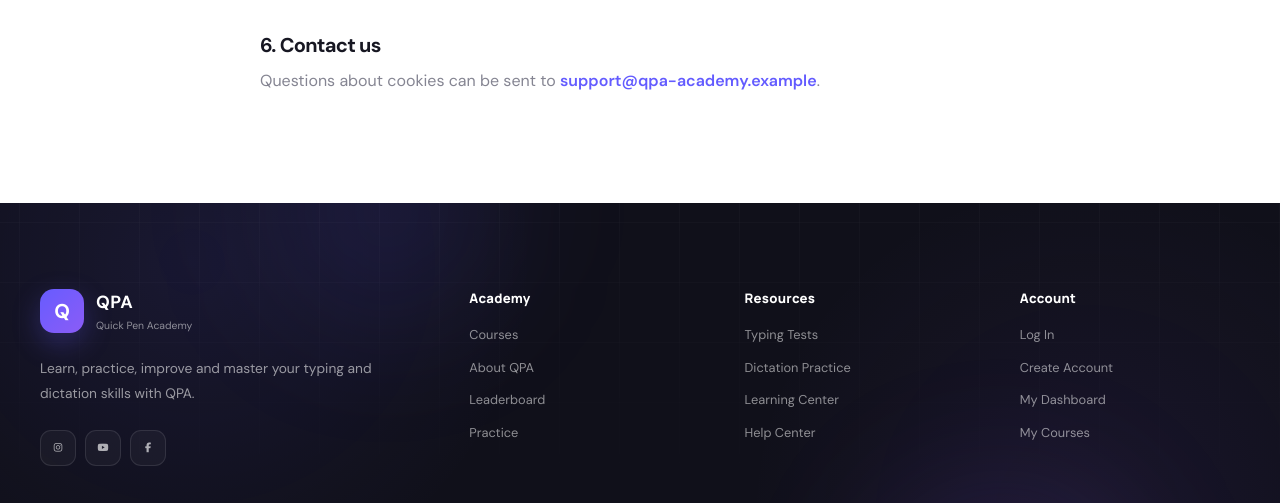
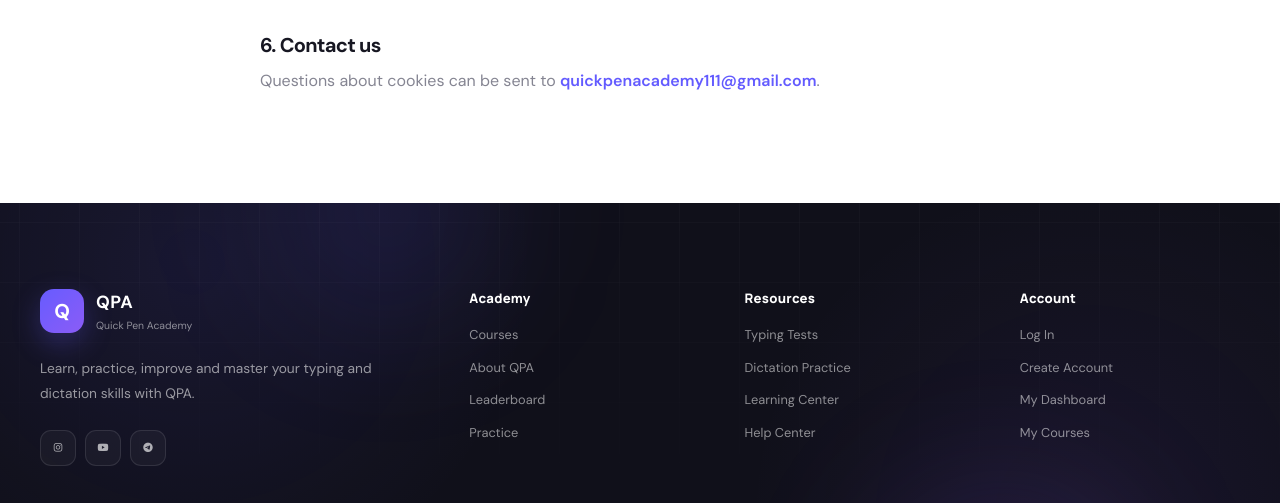
Before and after one commit to tabishnaik111-coder/QP-Academy, a React (Vite) app in the folder client/: page /cookies in a window 1280 px wide. Shown: the part 1125-1628 px from the top of the page. Built offline with nearby package versions, Linux system fonts and the light colour scheme; no server answers.

Commit message:
Update footer policies email and add dictation audio

```diff
--- a/client/src/components/Footer.jsx
+++ b/client/src/components/Footer.jsx
@@ -27,7 +27,7 @@ function Footer() {
 
             <div className="qpa-footer-socials">
               <a
-                href="https://www.instagram.com/t._abish_/"
+                href="https://www.instagram.com/quick_pen_academy/"
                 target="_blank"
                 rel="noopener noreferrer"
                 aria-label="Instagram"
@@ -36,7 +36,7 @@ function Footer() {
               </a>
 
               <a
-                href="https://www.youtube.com/@TabishNaik1"
+                href="http://www.youtube.com/@QuickPenAcademy_111"
                 target="_blank"
                 rel="noopener noreferrer"
                 aria-label="YouTube"
@@ -45,10 +45,10 @@ function Footer() {
               </a>
 
               <a
-                href="#"
-                aria-label="Facebook"
+                href="https://www.t.me/quickpenacademy01"
+                aria-label="Telegram"
               >
-                <i className="fa-brands fa-facebook-f"></i>
+                <i className="fa-brands fa-telegram"></i>
               </a>
             </div>
           </div>
--- a/client/src/pages/CookiePolicy.jsx
+++ b/client/src/pages/CookiePolicy.jsx
@@ -1,3 +1,6 @@
+const SUPPORT_EMAIL = "quickpenacademy111@gmail.com";
+const gmailLink = `https://mail.google.com/mail/?view=cm&fs=1&to=${SUPPORT_EMAIL}`;
+
 const CookiePolicy = () => {
   return (
     <main className="legal-page">
@@ -69,8 +72,8 @@ const CookiePolicy = () => {
           <h2>6. Contact us</h2>
           <p>
             Questions about cookies can be sent to{" "}
-            <a href="mailto:support@qpa-academy.example">
-              support@qpa-academy.example
+            <a href={gmailLink}>
+              quickpenacademy111@gmail.com
             </a>
             .
           </p>
--- a/client/src/pages/Email.jsx
+++ b/client/src/pages/Email.jsx
@@ -1,6 +1,6 @@
 import { Link } from "react-router-dom";
 
-const SUPPORT_EMAIL = "yourqpasupport@gmail.com";
+const SUPPORT_EMAIL = "quickpenacademy111@gmail.com";
 
 const Email = () => {
   const subject = encodeURIComponent("QPA Support Request");
```
Also changed, not shown: 1 other file (tests, documents, lock files or other folders).
